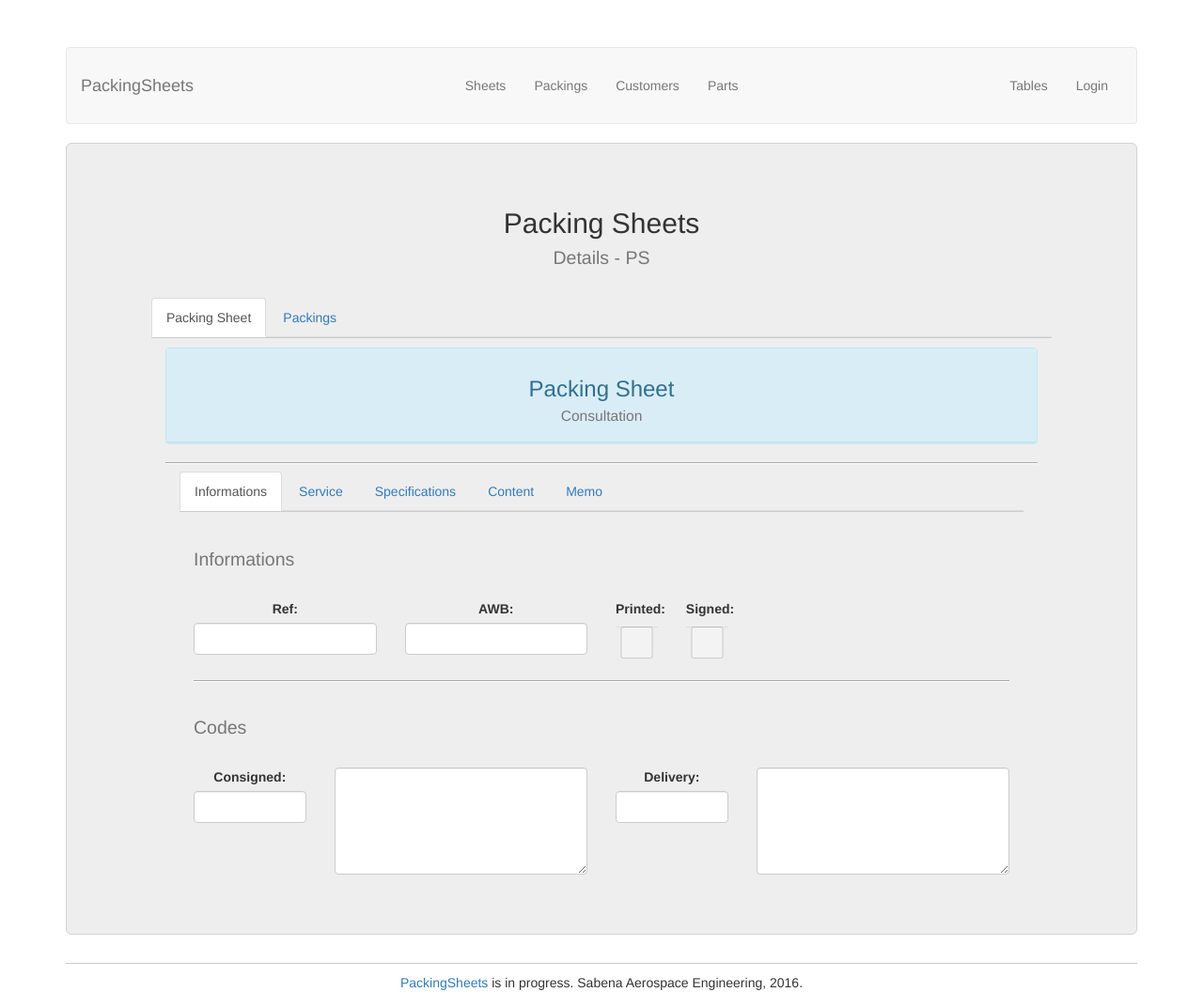
After one commit to tarikou93/PackingSheets, a PHP site: template views/psDetails.html.twig in a window 1280 px wide. The commit adds this page. Shown: the whole page at 94% size. Run offline with PHP 8.4, Linux system fonts and the light colour scheme; the template is opened without the code that fills it, so the values that code supplies are empty; some libraries are stand-ins or nearby versions.

Commit message:
Packing Sheets Details implemented, DB completed

```diff
--- a/app/routes.php
+++ b/app/routes.php
@@ -21,10 +21,10 @@ $app->get('/parts', function () use ($app) {
 $app->get('/sheets/{id}', function ($id) use ($app) {
     $packingSheet = $app['dao.packingSheet']->find($id);
     $packings = $app['dao.packing']->findAllByPackingSheet($id);
-    return $app['twig']->render('packingSheetDetails.html.twig', array('packingSheet' => $packingSheet, 'packings' => $packings));
+    return $app['twig']->render('psDetails.html.twig', array('packingSheet' => $packingSheet, 'packings' => $packings));
 })->bind('sheetDetails');
 
-// Packing details with parts
+// PackingSheet details with Packings and detailed parts
 $app->get('/sheets/{idSheet}/{idPack}', function ($idSheet, $idPack) use ($app) {
     $packingSheet = $app['dao.packingSheet']->find($idSheet);
     $packings = $app['dao.packing']->findAllByPackingSheet($idSheet);
--- a/db/content.sql
+++ b/db/content.sql
@@ -15,6 +15,9 @@ insert into t_shipper values
 
 insert into t_group values
 (1, 'testLabelGroup');
+
+insert into t_memo values
+(1, 'testLabelMemoTable');
 
 insert into t_autority values
 (1, 'testLabelAutority', '+32422521');
@@ -35,7 +38,7 @@ insert into t_imput values
 (1, 'testLabelImput', 'This is a test text for imput table');
 
 insert into t_packingsheet values
-(1, '20160927/701', 1, 1, 1, 1, 1, 1, 1, '2016', '4517842745', '2016-09-27', 1, 1, 1, 1, 1, 1, 0, 0, 0, 0, 0, 'Test memo');
+(1, '20160927/701', 1, 1, 1, 1, 1, 1, 1, '2016', '4517842745', '2016-09-27', 1, 1, 1, 1, 1, 1, 1, 0, 0, 0, 1, 0, 'Test memo');
 
 insert into t_part values
 (1, '784-48172', '84584258457', 'This is a part', 152.56, 'HS4218465513');
--- a/src/DAO/PackingSheetDAO.php
+++ b/src/DAO/PackingSheetDAO.php
@@ -181,6 +181,8 @@ class PackingSheetDAO extends DAO
         $packingSheet->setSigned($row['ps_signed']);
         $packingSheet->setPrinted($row['ps_printed']);
         $packingSheet->setMemo($row['ps_memo']);
+        $packingSheet->setCollect($row['ps_collect']);
+
 
         if (array_key_exists('group_id', $row)) {
             // Find and set the associated group
@@ -200,7 +202,7 @@ class PackingSheetDAO extends DAO
             // Find and set the associated deliveryCode
             $deliveryCodeId = $row['deliveryCode_id'];
             $deliveryCode = $this->deliveryCodeDAO->find($deliveryCodeId);
-            $packingSheet->setDeliveryCode_id($group);
+            $packingSheet->setDeliveryCode_id($deliveryCode);
         }
 
         if (array_key_exists('service_id', $row)) {
--- /dev/null
+++ b/views/psDetails.html.twig
@@ -0,0 +1,362 @@
+{% extends "layout.html.twig" %}
+
+{% block title %}Packing Sheets{% endblock %}
+
+{% block content %}
+<div class="jumbotron vertical-center">
+  <div class="container-fluid">
+    <div class="container"><h2>Packing Sheets<br>
+      <small>Details - PS {{ packingSheet.ref}} </small></h2>
+    </div>
+    <br>
+    <div class="container">
+      <ul class="nav nav-tabs">
+        <li class="active"><a href="#1" data-toggle="tab">Packing Sheet</a></li>
+        <li><a href="#2" data-toggle="tab">Packings</a></li>
+      </ul>
+      <div class="tab-content ">
+        <div class="tab-pane active" id="1">
+          <div class="container-fluid">
+            <div class="panel panel-info">
+              <div class="panel-heading panel-height"><h3>Packing Sheet<br><small>Consultation</small><h3></div>
+            </div>
+            <hr></hr>
+            <div class="container">
+              <ul class="nav nav-tabs">
+                <li class="active"><a href="#1a" data-toggle="tab">Informations</a></li>
+                <li><a href="#2a" data-toggle="tab">Service</a></li>
+                <li><a href="#3a" data-toggle="tab">Specifications</a></li>
+                <li><a href="#4a" data-toggle="tab">Content</a></li>
+                <li><a href="#5a" data-toggle="tab">Memo</a></li>
+              </ul>
+              <div class="tab-content ">
+                <div class="tab-pane active" id="1a">
+                  <div class="container">
+                    <div class="row Infos">
+                      <div class="container">
+                        <div class="container-text-left"><h2><small>Informations</small></h2></div>
+                        <br>
+                      </div>
+                      <div class="col-md-3">
+                        <div class="form-group">
+                          <label for="ref">Ref:</label>
+                          <input type="text" class="form-control" placeholder="{{ packingSheet.ref}}" id="ref" readonly="readonly"></input>
+                        </div>
+                      </div>
+                      <div class="col-md-3">
+                        <div class="form-group">
+                          <label for="awb">AWB:</label>
+                          <input type="text" class="form-control" placeholder="{{ packingSheet.AWB}}" id="awb" readonly="readonly"></input>
+                        </div>
+                      </div>
+                      <div class="col-md-1">
+                        <div class="form-group">
+                          <label for="printed">Printed:</label>
+                          <input type="checkbox" class="form-control"
+                            {% if packingSheet.printed == 1 %}
+                              checked = "checked"
+                            {% endif %}
+                            id="ref" disabled>
+                          </input>
+                        </div>
+                      </div>
+                      <div class="col-md-1">
+                        <div class="form-group">
+                          <label for="signed">Signed:</label>
+                          <input type="checkbox" class="form-control"
+                            {% if packingSheet.signed == 1 %}
+                              checked = "checked"
+                            {% endif %}
+                            id="ref" disabled>
+                          </input>
+                        </div>
+                      </div>
+                    </div>
+                    <hr></hr>
+                    <div class="row Codes">
+                      <div class="container">
+                        <div class="container-text-left"><h2>
+                          <small>Codes</small></h2>
+                        </div>
+                        <br>
+                      </div>
+                      <div class="col-md-2">
+                        <div class="form-group">
+                          <label for="consignedCode">Consigned:</label>
+                          <input type="text" class="form-control" placeholder="{{ packingSheet.consignedCode_id.label}}" id="consignedCode_id" readonly="readonly"></input>
+                        </div>
+                      </div>
+                      <div class="col-sm-4 col-md-4">
+                        <div class="form-group">
+                          <textarea type="text" class="form-control" rows="5" placeholder="{{ packingSheet.consignedCode_id.text}}" id="consignedCodeText" readonly="readonly"></textarea>
+                        </div>
+                      </div>
+                      <div class="col-md-2">
+                        <div class="form-group">
+                          <label for="deliveryCode">Delivery:</label>
+                          <input type="text" class="form-control" placeholder="{{ packingSheet.deliveryCode_id.label}}" id="deliveryCode_id" readonly="readonly"></input>
+                        </div>
+                      </div>
+                      <div class="col-sm-4 col-md-4">
+                        <div class="form-group">
+                          <textarea type="text" class="form-control" rows="5" placeholder="{{ packingSheet.deliveryCode_id.text}}" id="deliveryCodeText" readonly="readonly"></textarea>
+                        </div>
+                      </div>
+                    </div>
+                  </div>
+                </div>
+                <div class="tab-pane" id="2a">
+                  <div class="container">
+                    <div class="row Service">
+                      <div class="container">
+                        <div class="container-text-left"><h2>
+                          <small>Service Info</small></h2>
+                        </div>
+                        <br>
+                      </div>
+                      <div class="col-md-4">
+                        <div class="form-group">
+                          <label for="service">From service:</label>
+                          <input type="text" class="form-control" placeholder="{{ packingSheet.service_id.label}}" id="service" readonly="readonly"></input>
+                        </div>
+                        <div class="form-group">
+                          <label for="test2">Date:</label>
+                          <input type="text" class="form-control" placeholder="{{ packingSheet.dateIssue}}" id="date" readonly="readonly"></input>
+                        </div>
+                      </div>
+                      <div class="col-md-4">
+                        <div class="form-group">
+                          <label for="test2">Autority:</label>
+                          <textarea type="text" class="form-control" rows="5" placeholder="{{ packingSheet.autority_id.label}} Tel : {{ packingSheet.autority_id.text}} " id="autority" readonly="readonly"></textarea>
+                        </div>
+                      </div>
+                    </div>
+                    <hr></hr>
+                    <div class="row Finance">
+                      <div class="container">
+                        <div class="container-text-left"><h2>
+                          <small>Accounting Info</small></h2>
+                        </div>
+                        <br>
+                      </div>
+                      <div class="col-md-2">
+                        <div class="form-group">
+                          <label for="signed">Collect:</label>
+                          <input type="checkbox" class="form-control"
+                            {% if packingSheet.collect == 1 %}
+                              checked = "checked"
+                            {% endif %}
+                            id="collect" disabled>
+                          </input>
+                        </div>
+                        <div class="form-group">
+                          <label for="currency">Currency:</label>
+                          <input type="text" class="form-control" placeholder="{{ packingSheet.currency_id.label}}" id="currency" readonly="readonly"></input>
+                        </div>
+                      </div>
+                      <div class="col-md-6">
+                        <div class="form-group">
+                          <label for="imput">Input:</label>
+                          <input type="text" class="form-control"
+                            {% if packingSheet.collect == 0 %}
+                              placeholder= "{{ packingSheet.imput_id.label}}"
+                            {% endif %}
+                            id="imput" readonly="readonly">
+                          </input>
+                        </div>
+                        <div class="form-group">
+                          <textarea type="text" class="form-control" rows="5"
+                            {% if packingSheet.collect == 0 %}
+                              placeholder= "{{ packingSheet.imput_id.text}}"
+                            {% endif %}
+                            id="imputText" readonly="readonly">
+                          </textarea>
+                        </div>
+                        <div class="form-group">
+                          <label for="currency">Currency:</label>
+                          <input type="text" class="form-control" placeholder="{{ packingSheet.currency_id.label}}" id="currency" readonly="readonly"></input>
+                        </div>
+                      </div>
+                      <div class="col-md-4">
+                        <div class="form-group">
+                          <label for="incoterms">Incoterms:</label>
+                          <input type="text" class="form-control" placeholder="{{ packingSheet.incType_id.label}}" id="incType" readonly="readonly"></input>
+                        </div>
+                        <div class="form-group">
+                          <input type="text" class="form-control" placeholder="{{ packingSheet.incLoc_id.label}}" id="incLoc" readonly="readonly"></input>
+                        </div>
+                      </div>
+                    </div>
+                  </div>
+                </div>
+                <div class="tab-pane" id="3a">
+                  <div class="container">
+                    <div class="row Service">
+                      <div class="container">
+                        <div class="container-text-left"><h2>
+                          <small>Order Info</small></h2>
+                        </div>
+                        <br>
+                      </div>
+                      <div class="col-md-4">
+                        <div class="form-group">
+                          <label for="content">Content:</label>
+                          <input type="text" class="form-control" placeholder="{{ packingSheet.content_id.label}}" id="content" readonly="readonly"></input>
+                        </div>
+                      </div>
+                      <div class="col-md-4">
+                        <div class="form-group">
+                          <label for="priority">Priority:</label>
+                          <input type="text" class="form-control" placeholder="{{ packingSheet.priority_id.label}}" id="priority" readonly="readonly"></input>
+                        </div>
+                      </div>
+                      <div class="col-md-4">
+                        <div class="form-group">
+                          <label for="yrOrder">yrOrder:</label>
+                          <input type="text" class="form-control" placeholder="{{ packingSheet.yrOrder}}" id="yrOrder" readonly="readonly"></input>
+                        </div>
+                      </div>
+                    </div>
+                    <hr></hr>
+                    <div class="row Finance">
+                      <div class="container">
+                        <div class="container-text-left"><h2>
+                          <small>Expedition Info</small></h2>
+                        </div>
+                        <br>
+                      </div>
+                      <div class="col-md-4">
+                        <div class="form-group">
+                          <label for="customStatusLabel">Custom Status:</label>
+                          <input type="text" class="form-control" placeholder="{{ packingSheet.customStatus_id.label}}" id="customStatusLabel" readonly="readonly"></input>
+                        </div>
+                      </div>
+                      <div class="col-md-5">
+                        <div class="form-group">
+                          <textarea type="text" class="form-control" rows="5" placeholder="{{ packingSheet.customStatus_id.text}}" id="customStatusText" readonly="readonly"></textarea>
+                        </div>
+                      </div>
+                      <div class="col-md-3">
+                        <div class="form-group">
+                          <label for="shipper">Shipper:</label>
+                          <input type="text" class="form-control" placeholder="{{ packingSheet.shipper_id.label}}" id="incType" readonly="readonly"></input>
+                        </div>
+                      </div>
+                    </div>
+                  </div>
+                </div>
+                <div class="tab-pane" id="4a">
+                  <div class="container">
+                    <div class="row Service">
+                      <div class="panel panel-default">
+                        <div class="panel-heading">
+                          <div class="container">
+                            <div class="container-text-left"><h2><small>Composition</small></h2></div>
+                            <br>
+                          </div>
+                        </div>
+                        <div class="panel-body">
+                          <div class="container">
+                            <div class="col-md-4">
+                              <div class="form-group">
+                                <label for="nbrPieces">Number of pieces:</label>
+                                <input type="text" class="form-control" placeholder="{{ packingSheet.nbrPieces}}" id="nbrPieces" readonly="readonly"></input>
+                              </div>
+                            </div>
+                            <div class="col-md-4">
+                              <div class="form-group">
+                                <label for="weight">Total Weight:</label>
+                                <input type="text" class="form-control" placeholder="{{ packingSheet.weight}}" id="weight" readonly="readonly"></input>
+                              </div>
+                            </div>
+                            <div class="col-md-4">
+                              <div class="form-group">
+                                <label for="price">Total Price:</label>
+                                <input type="text" class="form-control" placeholder="{{ packingSheet.totalPrice}}" id="price" readonly="readonly"></input>
+                              </div>
+                            </div>
+                          </div>
+                        </div>
+                      </div>
+                    </div>
+                    <hr></hr>
+                  </div>
+                </div>
+                <div class="tab-pane" id="5a">
+                  <div class="container">
+                    <div class="row Service">
+                      <div class="container">
+                        <div class="container-text-left"><h2>
+                          <small>Memo</small></h2>
+                        </div>
+                        <br>
+                      </div>
+                      <div class="col-md-8">
+                        <div class="form-group">
+                          <label for="memoText">Memo:</label>
+                          <textarea type="text" class="form-control" rows="6" placeholder="{{ packingSheet.memo}}" id="memoText" readonly="readonly"></textarea>
+                        </div>
+                      </div>
+                      <div class="col-md-4">
+                        <div class="form-group">
+                          <label for="registeredMemos">Registered memos:</label>
+                          <input type="text" class="form-control" placeholder="Registered Memos" id="registeredMemos" readonly="readonly"></input>
+                        </div>
+                      </div>
+                    </div>
+                    <hr></hr>
+                  </div>
+                </div>
+              </div>
+            </div>
+          </div>
+        </div>
+        <div class="tab-pane" id="2">
+          <div class="container-fluid">
+            <div class="panel panel-info">
+              <div class="panel-heading panel-height"><h3>Packings<br><small>Consultation</small><h3></div>
+            </div>
+            <hr></hr>
+            <div class="container">
+              <ul class="nav nav-tabs">
+                {% for pack in packings %}
+                <li class="active"><a href="{{ pack.id }}" data-toggle="tab">Packing {{ pack.id }}</a></li>
+                {% endfor %}
+              </ul>
+              <div class="tab-content ">
+                <div class="tab-pane active" id="1">
+                  <table id="example" class="table table-striped table-bordered" cellspacing="0" width="100%">
+                    <thead>
+                      <tr>
+                          <th>NetWeight</th>
+                          <th>Gross Weight</th>
+                          <th>M1</th>
+                          <th>M2</th>
+                          <th>M3</th>
+                          <th>Details</th>
+                      </tr>
+                    </thead>
+                    <tbody>
+                      {% for pack in packings %}
+                        <tr>
+                            <td>{{ pack.netWeight }}</td>
+                            <td>{{ pack.grossWeight }}</td>
+                            <td>{{ pack.M1}}</td>
+                            <td>{{ pack.M2 }}</td>
+                            <td>{{ pack.M3 }}</td>
+                            <td><a href="{{ path('sheetDetailsParts', { 'idSheet': packingSheet.id, 'idPack': pack.id }) }}">
+                              <button type="button" class="btn btn-info btn-sm"><span class="glyphicon glyphicon-zoom-in"></span></button></a></td>
+                        </tr>
+                      {% endfor %}
+                    </tbody>
+                  </table>
+                </div>
+              </div>
+            </div>
+          </div>
+        </div>
+      </div>
+    </div>
+  </div>
+</div>
+{% endblock %}
--- a/web/css/packingsheets.css
+++ b/web/css/packingsheets.css
@@ -17,6 +17,11 @@ li .configSelec {
 .container-fluid {
     border-radius: 20px;
     text-align: center;
+}
+
+.container-text-left {
+    border-radius: 20px;
+    text-align: left;
 }
 
 .navbar .navbar-nav {
@@ -53,3 +58,43 @@ li .configSelec {
  .carousel-inner > .item > img, .carousel-inner > .item > a > img {
     width: 100%;
 }
+
+input[readonly].form-control {
+  background-color: #fff;
+}
+
+textarea[readonly].form-control {
+  background-color: #fff;
+}
+
+.form-control::-webkit-input-placeholder {
+    color: black;
+}
+
+.form-control::-moz-input-placeholder {
+    color: black;
+}
+
+.form-control::-ms-input-placeholder {
+    color: black;
+}
+
+hr {
+   display: block;
+   position: relative;
+   padding: 0;
+   margin: 8px auto;
+   height: 0;
+   width: 100%;
+   max-height: 0;
+   font-size: 1px;
+   line-height: 0;
+   clear: both;
+   border: none;
+   border-top: 1px solid #aaaaaa;
+   border-bottom: 1px solid #ffffff;
+}
+
+.panel-height {
+  height: 100px; / change according to your requirement/
+}
```
Also changed, not shown: db/structure.sql (+7 -0 lines), src/Domain/PackingSheet.php (+15 -0 lines), views/packingSheetDetails.html.twig (+23 -3 lines), views/packingSheetDetailsParts.html.twig (+39 -1 lines).
